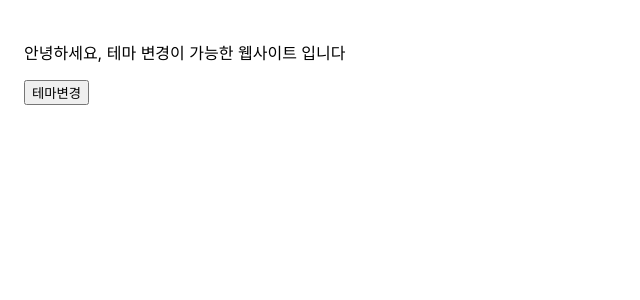
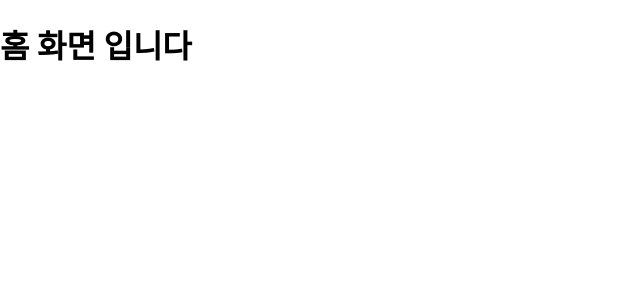
Before and after one commit to blackjune67/toyblog, a React (Create React App) app in the folder front/blog/: page / in a window 1280 px wide. Shown: the top 300 px of the page, without its empty margins (0-640 px from the left). Built offline with nearby package versions, Linux system fonts and the light colour scheme.

Commit message:
index js 수정

```diff
--- a/front/blog/src/index.js
+++ b/front/blog/src/index.js
@@ -2,45 +2,12 @@ import React from 'react';
 import ReactDOM from 'react-dom/client';
 import './index.css';
 import reportWebVitals from './reportWebVitals';
-import {DarkOrLight} from "./practice/chapter14/DarkOrLight";
+import App from "./App";
 
 const root = ReactDOM.createRoot(document.getElementById('root'));
 root.render(
     <React.StrictMode>
-      {/*<DevSupport
-          ComponentPreviews={<Calculator />}
-          // useInitialHook={useInitial}
-      >*/}
-      {/*<CommentList />*/}
-      {/*<NotificationList />*/}
-      {/*  <Calculator />*/}
-      {/*<Accommodate />*/}
-      {/*<ConfirmButton />*/}
-      {/*<ConfirmButtonFn />*/}
-      {/*<AttendanceBook />
-      <LandingPage />*/}
-      {/*<NameForm />*/}
-      {/*<Reservation />*/}
-      {/*<Signup />*/}
-      {/*<Calculator />*/}
-      {/*</DevSupport>*/}
-      {/*<ProfileCard/>*/}
-      <DarkOrLight/>
+      <App/>
     </React.StrictMode>
 );
-/*setInterval(() => {
-  root.render(
-      <React.StrictMode>
-        {/!*<App />*!/}
-        {/!*<Library/>
-        <Clock/>*!/}
-        {/!*<Comment />*!/}
-        <CommentList />
-      </React.StrictMode>
-  );
-}, 1000);*/
-
-// If you want to start measuring performance in your app, pass a function
-// to log results (for example: reportWebVitals(console.log))
-// or send to an analytics endpoint. Learn more: https://bit.ly/CRA-vitals
 reportWebVitals();
```
